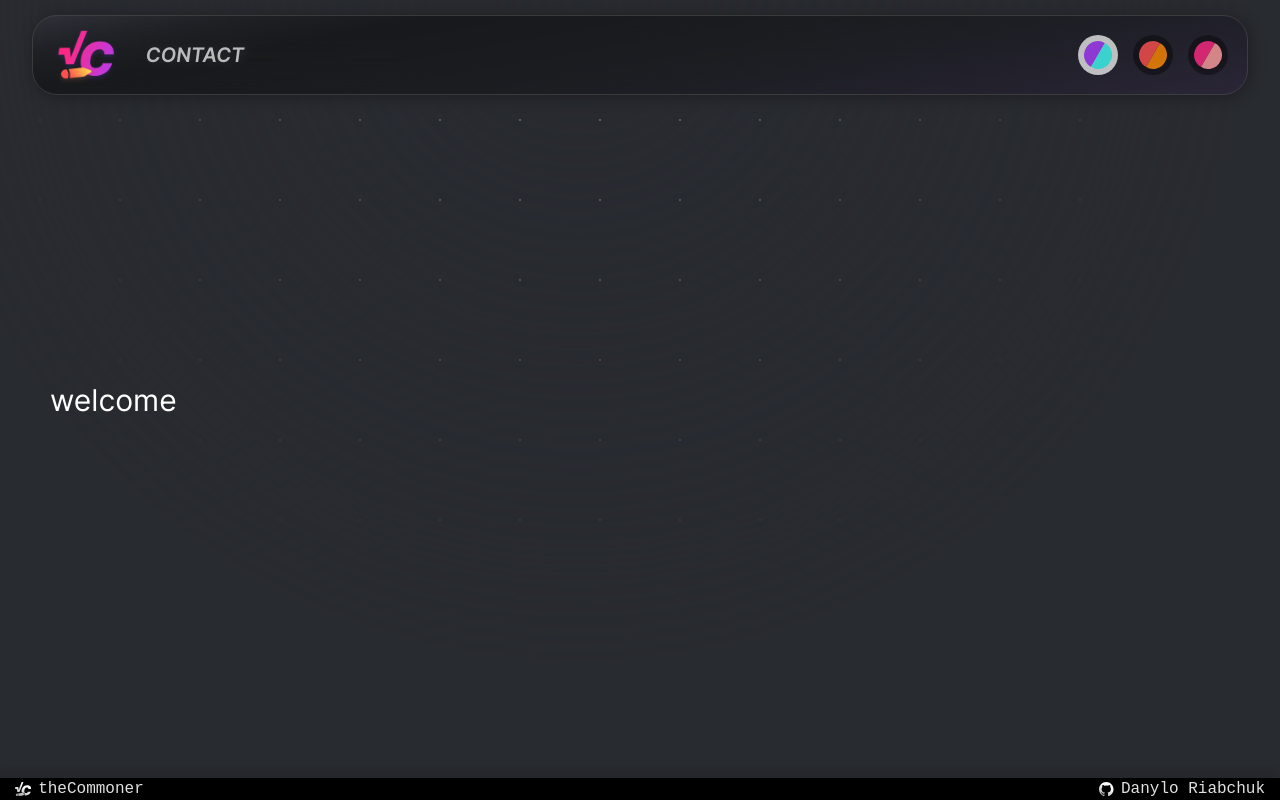
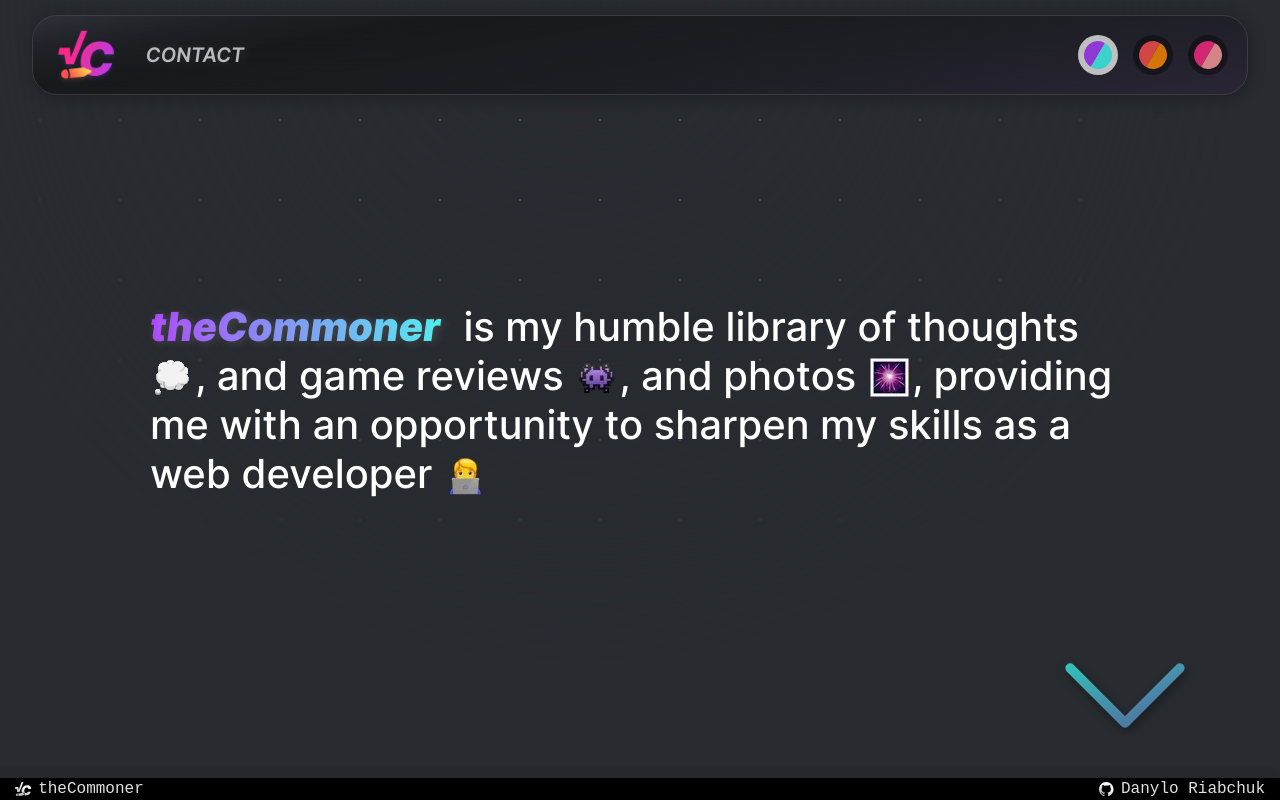
Before and after one commit to wecreus/theCommoner-next, a Next.js app: page / in a window 1280 px wide. Shown: the top 800 px of the page. Built offline with nearby package versions, Linux system fonts and the light colour scheme.

Commit message:
feat: welcome page from theCommoner

```diff
--- a/app/layout.tsx
+++ b/app/layout.tsx
@@ -4,6 +4,7 @@ import Header from "@/app/ui/header/Header";
 import localFont from "next/font/local";
 import StoreProvider from "./StoreProvider";
 import ThemeProvider from "./ui/ThemeProvider";
+import GradientSVG from "./ui/GradientSVG";
 import "@/styles/globals.scss";
 
 // https://stackoverflow.com/questions/78636740/how-to-specify-font-slant-slnt-when-using-nextjs
@@ -34,6 +35,18 @@ export default function RootLayout({
             <Header />
             {children}
             <Footer />
+            <GradientSVG
+              idCSS={"gBaseColors"}
+              endColor={"var(--support)"}
+              startColor={"var(--secondary)"}
+              rotation={"45"}
+            />
+            <GradientSVG
+              idCSS={"iconGradient"}
+              startColor={"#ffffff"}
+              endColor={"#ffffff88"}
+              rotation={"0"}
+            />
           </ThemeProvider>
         </body>
       </html>
--- a/app/page.tsx
+++ b/app/page.tsx
@@ -1,7 +1,7 @@
 'use client';
 
 import { useState, lazy, Suspense, useEffect, useMemo } from "react";
-// import Welcome from "./HomeComponents/Welcome";
+import Welcome from "@/app/ui/welcome/Welcome";
 // import MainPageSelector from "./HomeComponents/MainPageSelector";
 // import useIntersectionObserver from "@/common/hooks/useIntersectionObserver";
 // import LoadingSpinner from "@/common/LoadingSpinner/LoadingSpinner";
@@ -29,12 +29,12 @@ const Home = () => {
 
   // const refList = [welcomeRef, reviewsRef, galleryRef, mapRef];
 
-  // const handlePageChange = (page) => {
-  //   refList[page].current.scrollIntoView({
-  //     behavior: "smooth",
-  //     block: "center",
-  //   });
-  // };
+  const handlePageChange = (page: number) => {
+    // refList[page].current.scrollIntoView({
+    //   behavior: "smooth",
+    //   block: "center",
+    // });
+  };
 
   // // should update page number on scroll
   // useEffect(() => {
@@ -54,8 +54,7 @@ const Home = () => {
         handlePageChange={handlePageChange}
       /> */}
       <section className="card card-welcome">
-        welcome
-        {/* <Welcome onScrollClick={() => handlePageChange(1)} /> */}
+        <Welcome onScrollClick={() => handlePageChange(1)} />
       </section>
       <section className="card card-reviews">
         {/* Reviews needs to know when user scrolls to it */}
--- /dev/null
+++ b/app/ui/welcome/Welcome.tsx
@@ -0,0 +1,51 @@
+"use client";
+
+import { memo } from "react";
+import CoolArrow from "@/public/icons/arrow.svg";
+
+import { ReactTyped, Typed } from "react-typed";
+
+const Welcome = memo(({ onScrollClick }: { onScrollClick: () => void }) => {
+  return (
+    <>
+      <p className="card__content welcome">
+        <span className="commoner">
+          <ReactTyped
+            strings={["THE", "theCommoner"]}
+            typeSpeed={100}
+            backSpeed={20}
+            className="react-typed gradient-text"
+            onComplete={(instance: Typed) =>
+              (instance.cursor.className = "hidden")
+            }
+          />
+          <span className="commoner__background">theCOMMONER</span>
+        </span>
+        is my humble library of thoughts{" "}
+        <picture>
+          <img src={"/icons/Thoughts.gif"} alt="" className="emoji" />
+        </picture>
+        , and game reviews{" "}
+        <picture>
+          <img src={"/icons/AlienMonster.webp"} alt="" className="emoji" />
+        </picture>
+        , and photos{" "}
+        <picture>
+          <img src={"/icons/Fireworks.webp"} alt="" className="emoji" />
+        </picture>
+        , providing me with an opportunity to sharpen my skills as a web
+        developer{" "}
+        <picture>
+          <img src={"/icons/Technologist.webp"} alt="" className="emoji" />
+        </picture>
+      </p>
+      <div className="card__arrow" onClick={onScrollClick}>
+        <CoolArrow className="card__arrow-img" />
+      </div>
+    </>
+  );
+});
+
+Welcome.displayName = "Welcome";
+
+export default Welcome;
--- a/package.json
+++ b/package.json
@@ -14,7 +14,8 @@
     "next": "15.0.0-rc.0",
     "react": "19.0.0-rc-fb9a90fa48-20240614",
     "react-dom": "19.0.0-rc-fb9a90fa48-20240614",
-    "react-redux": "^9.1.2"
+    "react-redux": "^9.1.2",
+    "react-typed": "^2.0.12"
   },
   "devDependencies": {
     "@svgr/webpack": "^8.1.0",
```
Also changed, not shown: 1 other file (tests, documents, lock files or other folders).
